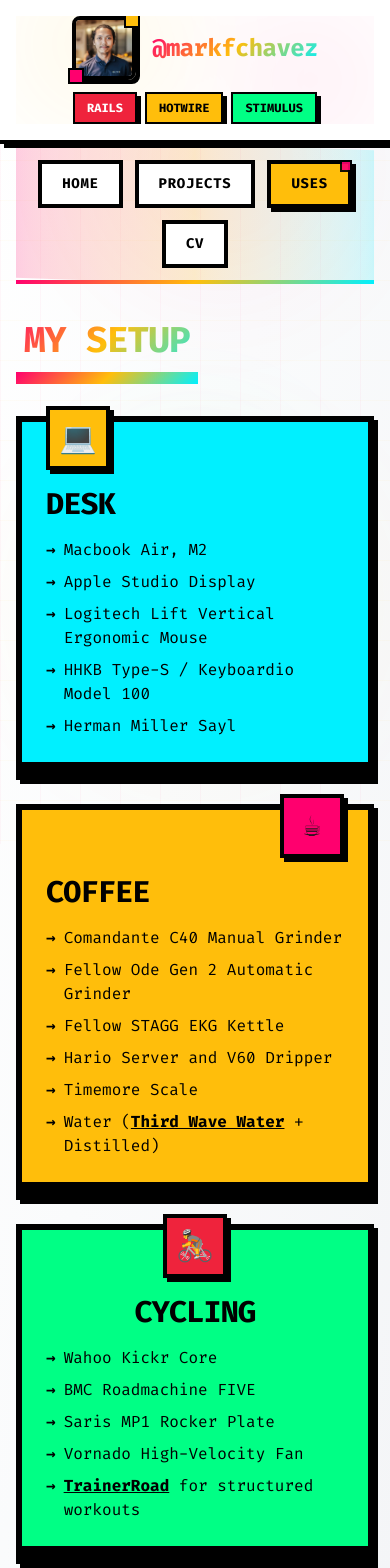
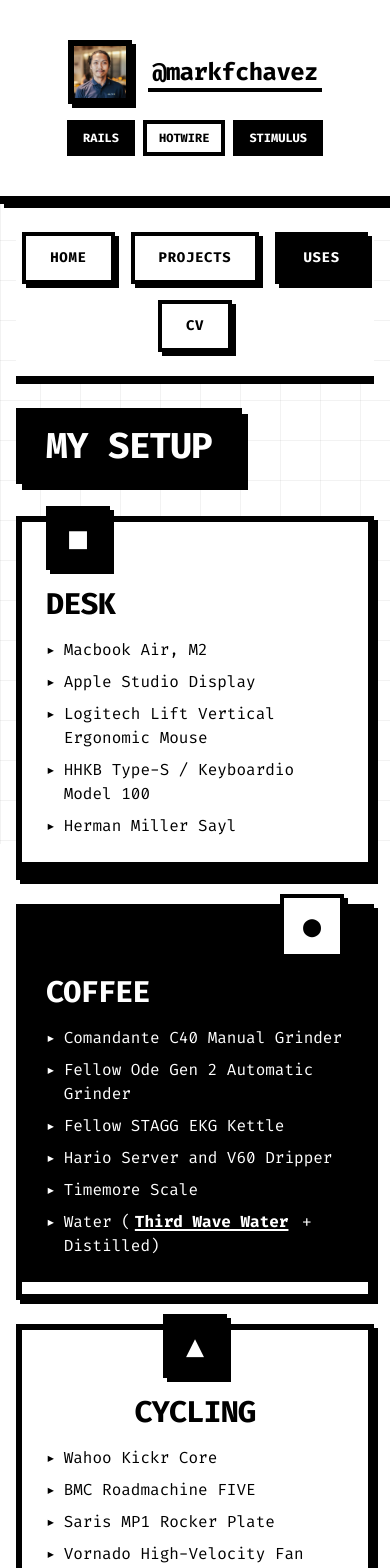
Before and after one commit to MarkFChavez/markchavez.dev-nextjs, a Next.js app: page /uses in a window 390 px wide. Shown: the top 1568 px of the page. Built offline with nearby package versions, Linux system fonts and the light colour scheme.

Commit message:
brutalist black-and-white theme

```diff
--- a/app/globals.css
+++ b/app/globals.css
@@ -1,90 +1,50 @@
 @import "tailwindcss";
 
-/* BOLD BRUTALIST DESIGN SYSTEM */
+/* BRUTALIST BLACK & WHITE DESIGN SYSTEM */
 
 :root {
   --background: #ffffff;
-  --foreground: #171717;
+  --foreground: #000000;
 
-  /* Electric colors - Memphis/Maximalist inspired */
-  --electric-blue: #00F0FF;
-  --electric-pink: #FF006E;
-  --electric-yellow: #FFBE0B;
-  --electric-green: #00FF85;
-  --electric-purple: #8B5CF6;
-  --electric-orange: #FF6B35;
-
-  /* Neon colors */
-  --neon-pink: #FF10F0;
-  --neon-cyan: #00FFFF;
-  --neon-lime: #CCFF00;
-  --neon-coral: #FF4365;
-
-  /* Bold colors */
-  --bold-red: #EF233C;
-  --bold-blue: #023E8A;
-  --bold-yellow: #FFD60A;
-  --bold-green: #06FFA5;
+  /* Pure monochrome palette */
+  --black: #000000;
+  --white: #ffffff;
+  --gray-light: #f5f5f5;
+  --gray-medium: #666666;
 }
 
 @theme {
   --color-background: var(--background);
   --color-foreground: var(--foreground);
 
-  /* Electric color palette */
-  --color-electric-blue: var(--electric-blue);
-  --color-electric-pink: var(--electric-pink);
-  --color-electric-yellow: var(--electric-yellow);
-  --color-electric-green: var(--electric-green);
-  --color-electric-purple: var(--electric-purple);
-  --color-electric-orange: var(--electric-orange);
+  /* Monochrome palette */
+  --color-black: var(--black);
+  --color-white: var(--white);
+  --color-gray-light: var(--gray-light);
+  --color-gray-medium: var(--gray-medium);
 
-  /* Neon color palette */
-  --color-neon-pink: var(--neon-pink);
-  --color-neon-cyan: var(--neon-cyan);
-  --color-neon-lime: var(--neon-lime);
-  --color-neon-coral: var(--neon-coral);
+  /* Brutal box shadows - solid black only */
+  --shadow-brutal: 8px 8px 0px 0px #000000;
+  --shadow-brutal-sm: 4px 4px 0px 0px #000000;
+  --shadow-brutal-lg: 12px 12px 0px 0px #000000;
+  --shadow-brutal-xl: 16px 16px 0px 0px #000000;
 
-  /* Bold color palette */
-  --color-bold-red: var(--bold-red);
-  --color-bold-blue: var(--bold-blue);
-  --color-bold-yellow: var(--bold-yellow);
-  --color-bold-green: var(--bold-green);
-
-  /* Brutal box shadows */
-  --shadow-brutal: 8px 8px 0px 0px rgba(0,0,0,1);
-  --shadow-brutal-sm: 4px 4px 0px 0px rgba(0,0,0,1);
-  --shadow-brutal-lg: 12px 12px 0px 0px rgba(0,0,0,1);
-  --shadow-neon-pink: 0 0 20px rgba(255, 16, 240, 0.8);
-  --shadow-neon-blue: 0 0 20px rgba(0, 240, 255, 0.8);
-  --shadow-neon-yellow: 0 0 20px rgba(255, 190, 11, 0.8);
-
-  /* Custom animations */
-  --animate-pulse-slow: pulse 3s cubic-bezier(0.4, 0, 0.6, 1) infinite;
-  --animate-wiggle: wiggle 1s ease-in-out infinite;
-  --animate-slide-up: slideUp 0.5s ease-out;
-  --animate-pop: pop 0.3s ease-out;
-  --animate-float: float 6s ease-in-out infinite;
-  --animate-gradient: gradient-shift 3s ease infinite;
+  /* Borders */
+  --border-brutal: 4px solid #000000;
+  --border-brutal-thick: 6px solid #000000;
+  --border-brutal-heavy: 8px solid #000000;
 }
 
-/* Disabled to ensure consistent colors across devices */
-/* @media (prefers-color-scheme: dark) {
-  :root {
-    --background: #0a0a0a;
-    --foreground: #ededed;
-  }
-} */
-
-/* Base styles with grid background pattern */
+/* Base styles - pure brutalist */
 body {
   position: relative;
   overflow-x: hidden;
-  /* background: var(--background); */ /* Disabled to let Tailwind gradient work */
-  color: var(--foreground);
-  font-family: Arial, Helvetica, sans-serif;
+  background: #ffffff;
+  color: #000000;
+  font-family: 'Fira Code', 'Courier New', monospace;
 }
 
+/* Optional: Stark grid background pattern */
 body::before {
   content: '';
   position: fixed;
@@ -93,8 +53,8 @@ body::before {
   right: 0;
   bottom: 0;
   background:
-    linear-gradient(90deg, rgba(255, 0, 110, 0.03) 1px, transparent 1px),
-    linear-gradient(rgba(255, 190, 11, 0.03) 1px, transparent 1px);
+    linear-gradient(90deg, rgba(0, 0, 0, 0.05) 1px, transparent 1px),
+    linear-gradient(rgba(0, 0, 0, 0.05) 1px, transparent 1px);
   background-size: 40px 40px;
   pointer-events: none;
   z-index: 0;
@@ -109,92 +69,45 @@ body::before {
   border-width: 8px;
 }
 
-/* Gradient text effects */
-.gradient-text-electric {
-  color: #FF006E; /* Fallback color for browsers that don't support background-clip */
-  background: linear-gradient(135deg, #FF006E 0%, #FFBE0B 50%, #00F0FF 100%);
-  -webkit-background-clip: text;
-  -webkit-text-fill-color: transparent;
-  background-clip: text;
+/* Brutalist text effects */
+.text-brutal-inverse {
+  background: #000000;
+  color: #ffffff;
+  padding: 0.25rem 0.5rem;
 }
 
-/* Fallback for browsers without background-clip support */
-@supports not (background-clip: text) {
-  .gradient-text-electric {
-    color: #FF006E;
-  }
-}
-
-/* Custom link styles */
+/* Custom link styles - heavy underlines */
 .t-link {
   text-decoration: underline;
   text-underline-offset: 4px;
-  text-decoration-thickness: 2px;
-  transition: all 0.3s;
+  text-decoration-thickness: 3px;
+  text-decoration-color: #000000;
+  transition: all 0.2s;
+  color: #000000;
 }
 
 .t-link:hover {
-  text-underline-offset: 8px;
+  background: #000000;
+  color: #ffffff;
+  text-decoration: none;
 }
 
-/* Keyframe animations */
-@keyframes wiggle {
-  0%, 100% { transform: rotate(-3deg); }
-  50% { transform: rotate(3deg); }
-}
-
+/* Minimal animations for brutalist aesthetic */
 @keyframes slideUp {
   0% { transform: translateY(20px); opacity: 0; }
   100% { transform: translateY(0); opacity: 1; }
 }
 
-@keyframes pop {
-  0% { transform: scale(0.95); }
-  50% { transform: scale(1.05); }
-  100% { transform: scale(1); }
+.animate-slide-up {
+  animation: slideUp 0.3s ease-out;
 }
 
-@keyframes float {
-  0%, 100% { transform: translateY(0px) rotate(0deg); }
-  50% { transform: translateY(-20px) rotate(5deg); }
-}
-
-@keyframes gradient-shift {
-  0%, 100% { background-position: 0% 50%; }
-  50% { background-position: 100% 50%; }
-}
-
-/* Animation utility classes */
-.animate-wiggle {
-  animation: wiggle 1s ease-in-out infinite;
-}
-
-.animate-slide-up {
-  animation: slideUp 0.5s ease-out;
-}
-
-.animate-pop {
-  animation: pop 0.3s ease-out;
-}
-
-.animate-float {
-  animation: float 6s ease-in-out infinite;
-}
-
-.animate-gradient {
-  background-size: 200% 200%;
-  animation: gradient-shift 3s ease infinite;
-}
-
-.animate-pulse-slow {
-  animation: pulse 3s cubic-bezier(0.4, 0, 0.6, 1) infinite;
-}
-
-/* Bold card styles with brutal shadow */
+/* Brutalist card styles with solid shadows */
 .card-brutal {
-  border: 4px solid black;
+  border: 4px solid #000000;
   box-shadow: var(--shadow-brutal);
-  transition: all 0.3s;
+  background: #ffffff;
+  transition: all 0.2s;
 }
 
 .card-brutal:hover {
@@ -202,65 +115,45 @@ body::before {
   transform: translate(-4px, -4px);
 }
 
-/* Background gradients */
-.bg-gradient-electric {
-  background: linear-gradient(135deg, #FF006E 0%, #FFBE0B 50%, #00F0FF 100%);
-}
-
-.bg-gradient-neon {
-  background: linear-gradient(135deg, #FF10F0 0%, #00FFFF 100%);
-}
-
-.bg-gradient-bold {
-  background: linear-gradient(90deg, #EF233C 0%, #FFD60A 50%, #06FFA5 100%);
-}
-
-/* Text shadow for accessibility */
-.text-shadow-strong {
-  text-shadow: 2px 2px 4px rgba(0, 0, 0, 0.8);
-}
-
-/* Legacy utility classes */
+/* Utility classes - brutalist style */
 .t-underlined {
   text-decoration: underline;
   text-underline-offset: 4px;
+  text-decoration-thickness: 2px;
+  text-decoration-color: #000000;
 }
 
 .t-highlight {
-  background-color: rgb(129 140 248 / 0.2);
-}
-
-.t-shortcut-highlight {
-  color: rgb(17 24 39);
-  font-weight: 600;
-  text-decoration: underline;
-  text-underline-offset: 4px;
+  background-color: #000000;
+  color: #ffffff;
+  padding: 0.125rem 0.25rem;
 }
 
 .t-muted {
-  color: rgb(156 163 175);
+  color: #666666;
 }
 
 .t-muted:hover {
-  color: white;
+  color: #000000;
 }
 
 .t-link-disabled {
-  color: rgb(156 163 175);
+  color: #cccccc;
   cursor: not-allowed;
+  text-decoration: line-through;
 }
 
 .t-border {
-  border: 1px solid rgb(129 140 248);
+  border: 4px solid #000000;
 }
 
 /* Responsive brutal shadows for mobile */
 @media (max-width: 768px) {
   .shadow-brutal, .card-brutal {
-    box-shadow: 4px 4px 0px 0px rgba(0,0,0,1);
+    box-shadow: 4px 4px 0px 0px #000000;
   }
 
   .shadow-brutal-lg, .card-brutal:hover {
-    box-shadow: 6px 6px 0px 0px rgba(0,0,0,1);
+    box-shadow: 6px 6px 0px 0px #000000;
   }
 }
--- a/app/layout.tsx
+++ b/app/layout.tsx
@@ -28,7 +28,7 @@ export default function RootLayout({
   return (
     <html lang="en" style={{ colorScheme: "light" }}>
       <body
-        className={`${firaCode.variable} bg-gradient-to-br from-white via-gray-50 to-gray-100 text-gray-900 min-h-screen antialiased`}
+        className={`${firaCode.variable} bg-white text-black min-h-screen antialiased`}
         style={{ fontFamily: 'var(--font-fira-code), monospace' }}
       >
         <ConditionalLayout>{children}</ConditionalLayout>
--- a/app/uses/page.tsx
+++ b/app/uses/page.tsx
@@ -4,41 +4,40 @@ export default function UsesPage() {
       <section className="space-y-8">
         {/* Bold header */}
         <div className="inline-block">
-          <h1 className="text-4xl md:text-5xl font-black tracking-tight gradient-text-electric px-2 py-3">
+          <h1 className="text-4xl md:text-5xl font-black tracking-tight bg-black text-white px-6 py-3 border-6 border-black shadow-brutal-lg">
             MY SETUP
           </h1>
-          <div className="h-3 bg-gradient-electric"></div>
         </div>
 
         <div className="grid grid-cols-1 md:grid-cols-2 gap-6">
           {/* DESK CARD */}
-          <div className="group relative bg-electric-blue border-6 border-black shadow-brutal hover:shadow-brutal-lg transition-all transform hover:-rotate-1">
+          <div className="group relative bg-white border-6 border-black shadow-brutal hover:shadow-brutal-lg transition-all">
             {/* Icon badge */}
-            <div className="absolute -top-4 left-6 w-16 h-16 bg-electric-yellow border-4 border-black flex items-center justify-center text-3xl shadow-brutal-sm group-hover:animate-wiggle">
-              💻
+            <div className="absolute -top-4 left-6 w-16 h-16 bg-black border-4 border-black flex items-center justify-center text-3xl shadow-brutal-sm">
+              <span className="text-white font-black">■</span>
             </div>
 
             <div className="pt-16 px-6 pb-6">
-              <h2 className="text-3xl font-black mb-4 tracking-tight text-black">DESK</h2>
-              <div className="space-y-2 text-black">
+              <h2 className="text-3xl font-black mb-4 tracking-tight">DESK</h2>
+              <div className="space-y-2">
                 <div className="flex items-start gap-2">
-                  <span className="font-bold flex-shrink-0">→</span>
+                  <span className="font-bold flex-shrink-0">▸</span>
                   <span>Macbook Air, M2</span>
                 </div>
                 <div className="flex items-start gap-2">
-                  <span className="font-bold flex-shrink-0">→</span>
+                  <span className="font-bold flex-shrink-0">▸</span>
                   <span>Apple Studio Display</span>
                 </div>
                 <div className="flex items-start gap-2">
-                  <span className="font-bold flex-shrink-0">→</span>
+                  <span className="font-bold flex-shrink-0">▸</span>
                   <span>Logitech Lift Vertical Ergonomic Mouse</span>
                 </div>
                 <div className="flex items-start gap-2">
-                  <span className="font-bold flex-shrink-0">→</span>
+                  <span className="font-bold flex-shrink-0">▸</span>
                   <span>HHKB Type-S / Keyboardio Model 100</span>
                 </div>
                 <div className="flex items-start gap-2">
-                  <span className="font-bold flex-shrink-0">→</span>
+                  <span className="font-bold flex-shrink-0">▸</span>
                   <span>Herman Miller Sayl</span>
                 </div>
               </div>
@@ -47,42 +46,42 @@ export default function UsesPage() {
           </div>
 
           {/* COFFEE CARD */}
-          <div className="group relative bg-electric-yellow border-6 border-black shadow-brutal hover:shadow-brutal-lg transition-all transform hover:rotate-1">
+          <div className="group relative bg-black border-6 border-black shadow-brutal hover:shadow-brutal-lg transition-all">
             {/* Icon badge */}
-            <div className="absolute -top-4 right-6 w-16 h-16 bg-electric-pink border-4 border-black flex items-center justify-center text-3xl shadow-brutal-sm group-hover:animate-wiggle">
-              ☕
+            <div className="absolute -top-4 right-6 w-16 h-16 bg-white border-4 border-black flex items-center justify-center text-3xl shadow-brutal-sm">
+              <span className="text-black font-black">●</span>
             </div>
 
             <div className="pt-16 px-6 pb-6">
-              <h2 className="text-3xl font-black mb-4 tracking-tight text-black">COFFEE</h2>
-              <div className="space-y-2 text-black">
+              <h2 className="text-3xl font-black mb-4 tracking-tight text-white">COFFEE</h2>
+              <div className="space-y-2 text-white">
                 <div className="flex items-start gap-2">
-                  <span className="font-bold flex-shrink-0">→</span>
+                  <span className="font-bold flex-shrink-0">▸</span>
                   <span>Comandante C40 Manual Grinder</span>
                 </div>
                 <div className="flex items-start gap-2">
-                  <span className="font-bold flex-shrink-0">→</span>
+                  <span className="font-bold flex-shrink-0">▸</span>
                   <span>Fellow Ode Gen 2 Automatic Grinder</span>
                 </div>
                 <div className="flex items-start gap-2">
-                  <span className="font-bold flex-shrink-0">→</span>
+                  <span className="font-bold flex-shrink-0">▸</span>
                   <span>Fellow STAGG EKG Kettle</span>
                 </div>
                 <div className="flex items-start gap-2">
-                  <span className="font-bold flex-shrink-0">→</span>
+                  <span className="font-bold flex-shrink-0">▸</span>
                   <span>Hario Server and V60 Dripper</span>
                 </div>
                 <div className="flex items-start gap-2">
-                  <span className="font-bold flex-shrink-0">→</span>
+                  <span className="font-bold flex-shrink-0">▸</span>
                   <span>Timemore Scale</span>
                 </div>
                 <div className="flex items-start gap-2">
-                  <span className="font-bold flex-shrink-0">→</span>
+                  <span className="font-bold flex-shrink-0">▸</span>
                   <span>
                     Water (
                     <a
                       href="https://thirdwavewater.com"
-                      className="font-black underline hover:text-white"
+                      className="font-black underline decoration-2 underline-offset-2 hover:bg-white hover:text-black hover:no-underline px-1"
                       target="_blank"
                       rel="noopener noreferrer"
                     >
@@ -93,41 +92,41 @@ export default function UsesPage() {
                 </div>
               </div>
             </div>
-            <div className="h-3 bg-black"></div>
+            <div className="h-3 bg-white"></div>
           </div>
 
           {/* CYCLING CARD (Full Width) */}
-          <div className="group relative bg-electric-green border-6 border-black shadow-brutal hover:shadow-brutal-lg transition-all md:col-span-2">
+          <div className="group relative bg-white border-6 border-black shadow-brutal hover:shadow-brutal-lg transition-all md:col-span-2">
             {/* Icon badge */}
-            <div className="absolute -top-4 left-1/2 transform -translate-x-1/2 w-16 h-16 bg-bold-red border-4 border-black flex items-center justify-center text-3xl shadow-brutal-sm group-hover:animate-wiggle">
-              🚴
+            <div className="absolute -top-4 left-1/2 transform -translate-x-1/2 w-16 h-16 bg-black border-4 border-black flex items-center justify-center text-3xl shadow-brutal-sm">
+              <span className="text-white font-black">▲</span>
             </div>
 
             <div className="pt-16 px-6 pb-6">
-              <h2 className="text-3xl font-black mb-4 tracking-tight text-black text-center">CYCLING</h2>
-              <div className="grid grid-cols-1 md:grid-cols-2 gap-x-8 gap-y-2 text-black max-w-3xl mx-auto">
+              <h2 className="text-3xl font-black mb-4 tracking-tight text-center">CYCLING</h2>
+              <div className="grid grid-cols-1 md:grid-cols-2 gap-x-8 gap-y-2 max-w-3xl mx-auto">
                 <div className="flex items-start gap-2">
-                  <span className="font-bold flex-shrink-0">→</span>
+                  <span className="font-bold flex-shrink-0">▸</span>
                   <span>Wahoo Kickr Core</span>
                 </div>
                 <div className="flex items-start gap-2">
-                  <span className="font-bold flex-shrink-0">→</span>
+                  <span className="font-bold flex-shrink-0">▸</span>
                   <span>BMC Roadmachine FIVE</span>
                 </div>
                 <div className="flex items-start gap-2">
-                  <span className="font-bold flex-shrink-0">→</span>
+                  <span className="font-bold flex-shrink-0">▸</span>
                   <span>Saris MP1 Rocker Plate</span>
                 </div>
                 <div className="flex items-start gap-2">
-                  <span className="font-bold flex-shrink-0">→</span>
+                  <span className="font-bold flex-shrink-0">▸</span>
                   <span>Vornado High-Velocity Fan</span>
                 </div>
                 <div className="flex items-start gap-2 md:col-span-2">
-                  <span className="font-bold flex-shrink-0">→</span>
+                  <span className="font-bold flex-shrink-0">▸</span>
                   <span>
                     <a
                       href="https://trainerroad.com"
-                      className="font-black underline hover:text-white"
+                      className="font-black underline decoration-2 underline-offset-2 hover:bg-black hover:text-white hover:no-underline px-1"
                       target="_blank"
                       rel="noopener noreferrer"
                     >
--- a/components/layout/ConditionalLayout.tsx
+++ b/components/layout/ConditionalLayout.tsx
@@ -19,28 +19,19 @@ export default function ConditionalLayout({
 
   return (
     <>
-      {!isCVPage && (
-        <>
-          {/* Decorative background elements */}
-          <div className="fixed top-10 right-10 w-64 h-64 bg-electric-pink opacity-5 rounded-full blur-3xl pointer-events-none"></div>
-          <div className="fixed bottom-20 left-10 w-80 h-80 bg-electric-yellow opacity-5 rounded-full blur-3xl pointer-events-none"></div>
-          <div className="fixed top-1/2 right-1/4 w-48 h-48 bg-electric-blue opacity-5 rounded-full blur-3xl pointer-events-none"></div>
-        </>
-      )}
-
       <div className="relative z-10 p-2 flex items-center justify-center">
         <section className={`space-y-6 my-12 w-full ${isCVPage ? 'max-w-5xl' : 'max-w-4xl'} px-2 lg:px-4`}>
           {!isCVPage && (
             <>
               {/* Fixed header with bold design */}
-              <div className="fixed top-0 inset-x-0 bg-white border-b-4 border-black shadow-brutal-sm z-50 backdrop-blur-sm bg-opacity-95">
+              <div className="fixed top-0 inset-x-0 bg-white border-b-8 border-black shadow-brutal z-50">
                 <div className="max-w-4xl mx-auto p-4">
                   <Header />
                 </div>
               </div>
 
               {/* Spacer for fixed header */}
-              <div className="h-16"></div>
+              <div className="h-32"></div>
 
               {/* Navigation */}
               <Navigation />
--- a/components/layout/Header.tsx
+++ b/components/layout/Header.tsx
@@ -3,47 +3,38 @@ import Link from 'next/link';
 
 export default function Header() {
   return (
-    <header className="relative overflow-hidden">
-      {/* Bold geometric background shapes */}
-      <div className="absolute inset-0 opacity-10">
-        <div className="absolute top-0 right-0 w-32 h-32 bg-electric-pink rounded-full blur-3xl"></div>
-        <div className="absolute bottom-0 left-0 w-40 h-40 bg-electric-yellow rounded-full blur-3xl"></div>
-      </div>
-
-      <div className="relative z-10 text-center grid grid-cols-1 gap-3">
-        {/* Profile section with bold styling */}
+    <header className="relative py-6">
+      <div className="text-center grid grid-cols-1 gap-4">
+        {/* Profile section - brutalist styling */}
         <div className="flex items-center justify-center space-x-4">
-          <div className="relative group">
+          <div className="relative">
             <Image
               src="/me.jpg"
               alt="Mark Chavez"
               width={64}
               height={64}
-              className="w-16 h-16 rounded-lg border-4 border-black shadow-brutal-sm transform transition-all group-hover:rotate-3 group-hover:shadow-brutal"
+              className="w-16 h-16 border-6 border-black shadow-brutal-sm"
             />
-            {/* Decorative corner accents */}
-            <div className="absolute -top-1 -right-1 w-4 h-4 bg-electric-yellow border-2 border-black"></div>
-            <div className="absolute -bottom-1 -left-1 w-4 h-4 bg-electric-pink border-2 border-black"></div>
           </div>
 
           <div className="text-left">
-            <Link href="/" className="block group">
-              <span className="text-2xl font-black tracking-tight gradient-text-electric hover:animate-pulse">
+            <Link href="/" className="block">
+              <span className="text-2xl font-black tracking-tight text-black border-b-4 border-black hover:bg-black hover:text-white transition-colors px-1">
                 @markfchavez
               </span>
             </Link>
           </div>
         </div>
 
-        {/* Tech stack with bold pill design */}
+        {/* Tech stack - monochrome pills */}
         <div className="flex flex-wrap items-center justify-center gap-2 text-xs font-bold">
-          <span className="px-3 py-1.5 bg-bold-red text-white border-2 border-black shadow-brutal-sm transform hover:rotate-1 transition-transform">
+          <span className="px-3 py-1.5 bg-black text-white border-4 border-black">
             RAILS
           </span>
-          <span className="px-3 py-1.5 bg-electric-yellow text-black border-2 border-black shadow-brutal-sm transform hover:-rotate-1 transition-transform">
+          <span className="px-3 py-1.5 bg-white text-black border-4 border-black">
             HOTWIRE
           </span>
-          <span className="px-3 py-1.5 bg-electric-green text-black border-2 border-black shadow-brutal-sm transform hover:rotate-1 transition-transform">
+          <span className="px-3 py-1.5 bg-black text-white border-4 border-black">
             STIMULUS
           </span>
         </div>
--- a/components/layout/Navigation.tsx
+++ b/components/layout/Navigation.tsx
@@ -17,65 +17,44 @@ export default function Navigation() {
   const navItems = [
     {
       path: '/',
-      label: 'HOME',
-      activeColor: 'bg-electric-pink text-white',
-      hoverColor: 'hover:bg-electric-pink hover:text-white',
-      accentColor: 'bg-electric-yellow'
+      label: 'HOME'
     },
     {
       path: '/projects',
-      label: 'PROJECTS',
-      activeColor: 'bg-electric-green text-black',
-      hoverColor: 'hover:bg-electric-green',
-      accentColor: 'bg-electric-pink'
+      label: 'PROJECTS'
     },
     {
       path: '/uses',
-      label: 'USES',
-      activeColor: 'bg-electric-yellow text-black',
-      hoverColor: 'hover:bg-electric-yellow',
-      accentColor: 'bg-electric-pink'
+      label: 'USES'
     },
     {
       path: '/cv',
-      label: 'CV',
-      activeColor: 'bg-electric-blue text-black',
-      hoverColor: 'hover:bg-electric-blue',
-      accentColor: 'bg-electric-green'
+      label: 'CV'
     }
   ];
 
   return (
-    <nav className="relative py-4 overflow-hidden">
-      {/* Diagonal stripe background */}
-      <div className="absolute inset-0 bg-gradient-to-r from-electric-pink via-electric-yellow to-electric-blue opacity-20 transform skew-y-2"></div>
-
-      <div className="relative z-10 max-w-3xl mx-auto">
-        <div className="flex flex-wrap gap-3 justify-center">
+    <nav className="relative py-6 bg-white border-b-8 border-black">
+      <div className="max-w-3xl mx-auto">
+        <div className="flex flex-wrap gap-4 justify-center">
           {navItems.map((item) => {
             const active = isActive(item.path);
             return (
               <Link
                 key={item.path}
                 href={item.path}
-                className={`group relative px-5 py-2.5 font-black text-sm tracking-wider transition-all ${
+                className={`relative px-6 py-3 font-black text-sm tracking-wider transition-all ${
                   active
-                    ? `${item.activeColor} border-4 border-black shadow-brutal-sm`
-                    : `bg-white text-black border-4 border-black ${item.hoverColor} hover:shadow-brutal-sm`
+                    ? 'bg-black text-white border-4 border-black shadow-brutal'
+                    : 'bg-white text-black border-4 border-black shadow-brutal-sm hover:bg-black hover:text-white hover:shadow-brutal'
                 }`}
               >
-                <span className="relative z-10">{item.label}</span>
-                {active && (
-                  <div className={`absolute -top-1 -right-1 w-3 h-3 ${item.accentColor} border-2 border-black animate-pulse`}></div>
-                )}
+                {item.label}
               </Link>
             );
           })}
         </div>
       </div>
-
-      {/* Bottom accent line */}
-      <div className="absolute bottom-0 left-0 right-0 h-1 bg-gradient-electric"></div>
     </nav>
   );
 }
```
Also changed, not shown: app/cv/page.tsx (+33 -33 lines), app/page.tsx (+56 -72 lines), app/projects/page.tsx (+9 -19 lines), components/layout/Footer.tsx (+7 -7 lines).
